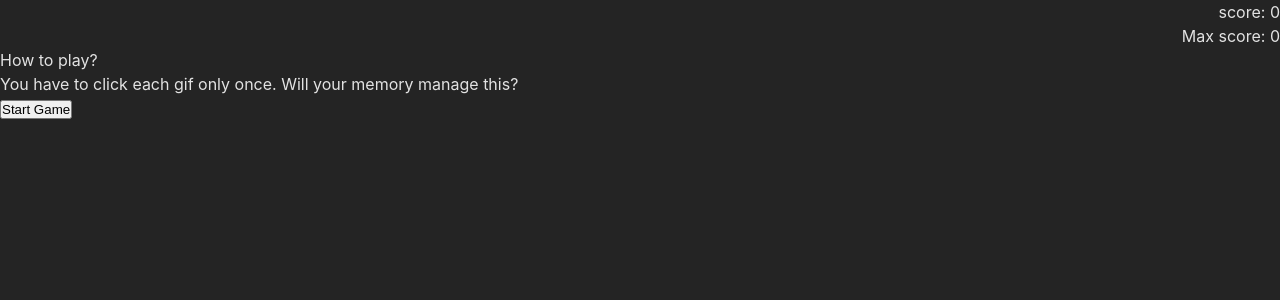
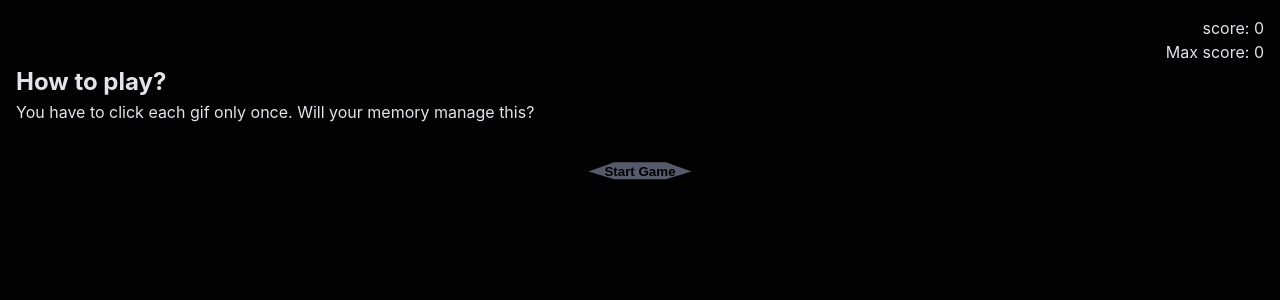
Before and after one commit to vladius9512/memoryCard, a React (Vite) app in the folder memory-card-react-app/: page / in a window 1280 px wide. Shown: the top 300 px of the page. Built offline with nearby package versions, Linux system fonts and the light colour scheme.

Commit message:
Fixed a bug where you could score 1 more than the max points. Added some transitions to the hover on buttons and on cards

```diff
--- a/memory-card-react-app/src/App.jsx
+++ b/memory-card-react-app/src/App.jsx
@@ -23,7 +23,7 @@ const App = () => {
         const data = await response.json();
         console.log(data);
         data.data.map((elem, index) => {
-            if (index < 8)
+            if (index < 12)
                 cards.push({
                     id: elem.id,
                     url: elem.images.fixed_height.url,
@@ -58,7 +58,7 @@ const App = () => {
                     gameIsLive: !prevState.gameIsLive,
                 }));
             }
-            if (image.index === index) {
+            if (image.index === index && image.value === 0) {
                 image.value = image.value + 1;
                 setGameState((prevState) => ({
                     ...prevState,
@@ -126,7 +126,9 @@ const App = () => {
                         })}
                     </div>
                 ) : (
-                    <Menu handleStartGameClick={handleStartGameClick} />
+                    <div className="button-wrapper">
+                        <Menu handleStartGameClick={handleStartGameClick} />
+                    </div>
                 )}
             </div>
         </main>
--- a/memory-card-react-app/src/components/card.jsx
+++ b/memory-card-react-app/src/components/card.jsx
@@ -1,5 +1,4 @@
 import React from "react";
-import { useState } from "react";
 import "../styles/card.css";
 
 const Card = ({ name, url, handleCardSelect, index }) => {
--- a/memory-card-react-app/src/index.css
+++ b/memory-card-react-app/src/index.css
@@ -4,8 +4,8 @@
     font-weight: 400;
 
     color-scheme: light dark;
-    color: rgba(255, 255, 255, 0.87);
-    background-color: #242424;
+    color: #e3e4e8;
+    background-color: #020203;
 
     font-synthesis: none;
     text-rendering: optimizeLegibility;
@@ -18,3 +18,7 @@
     margin: 0;
     padding: 0;
 }
+
+body {
+    padding: 1rem;
+}
--- a/memory-card-react-app/src/styles/app.css
+++ b/memory-card-react-app/src/styles/app.css
@@ -9,3 +9,33 @@
     grid-template-columns: repeat(auto-fit, minmax(240px, 1fr));
     gap: 1rem;
 }
+
+.cards-wrapper button {
+    padding: 0.5rem 1rem;
+    background-color: #575a6b;
+    border: none;
+    border-radius: 0.7rem;
+    font-weight: bold;
+    clip-path: polygon(25% 20%, 75% 20%, 100% 50%, 75% 75%, 25% 75%, 0% 50%);
+    transition: all 0.3s ease-in-out;
+}
+
+.cards-wrapper button:hover {
+    background-color: #787c91;
+    color: #e3e4e8;
+    clip-path: polygon(0 0, 100% 0, 100% 50%, 100% 100%, 0 100%, 0% 50%);
+}
+
+.button-wrapper {
+    display: flex;
+    flex-direction: column;
+    align-items: center;
+}
+
+.instructions {
+    margin-bottom: 2rem;
+}
+.instructions p {
+    font-weight: bold;
+    font-size: 1.5rem;
+}
--- a/memory-card-react-app/src/styles/card.css
+++ b/memory-card-react-app/src/styles/card.css
@@ -1,12 +1,16 @@
 .card {
-    border: 1px solid red;
     max-width: 241px;
     transition: all 0.2s ease-in-out;
 }
 img {
     max-width: 240px;
+    clip-path: circle(50%);
+    transition: all 0.3s ease-in-out;
 }
 .card:hover {
     transform: scale(1.1);
     cursor: pointer;
 }
+.card:hover img {
+    clip-path: circle(100%);
+}
```
